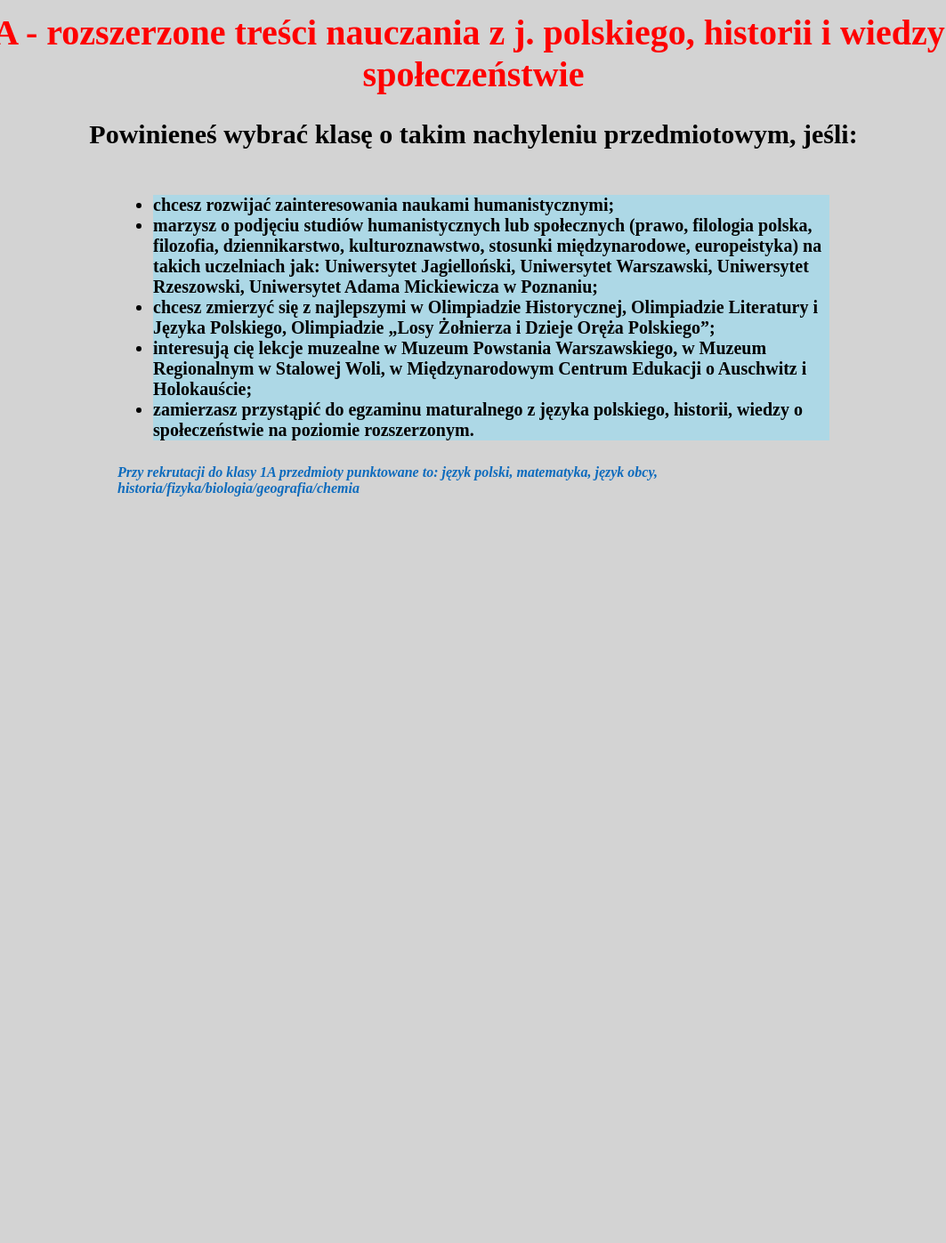
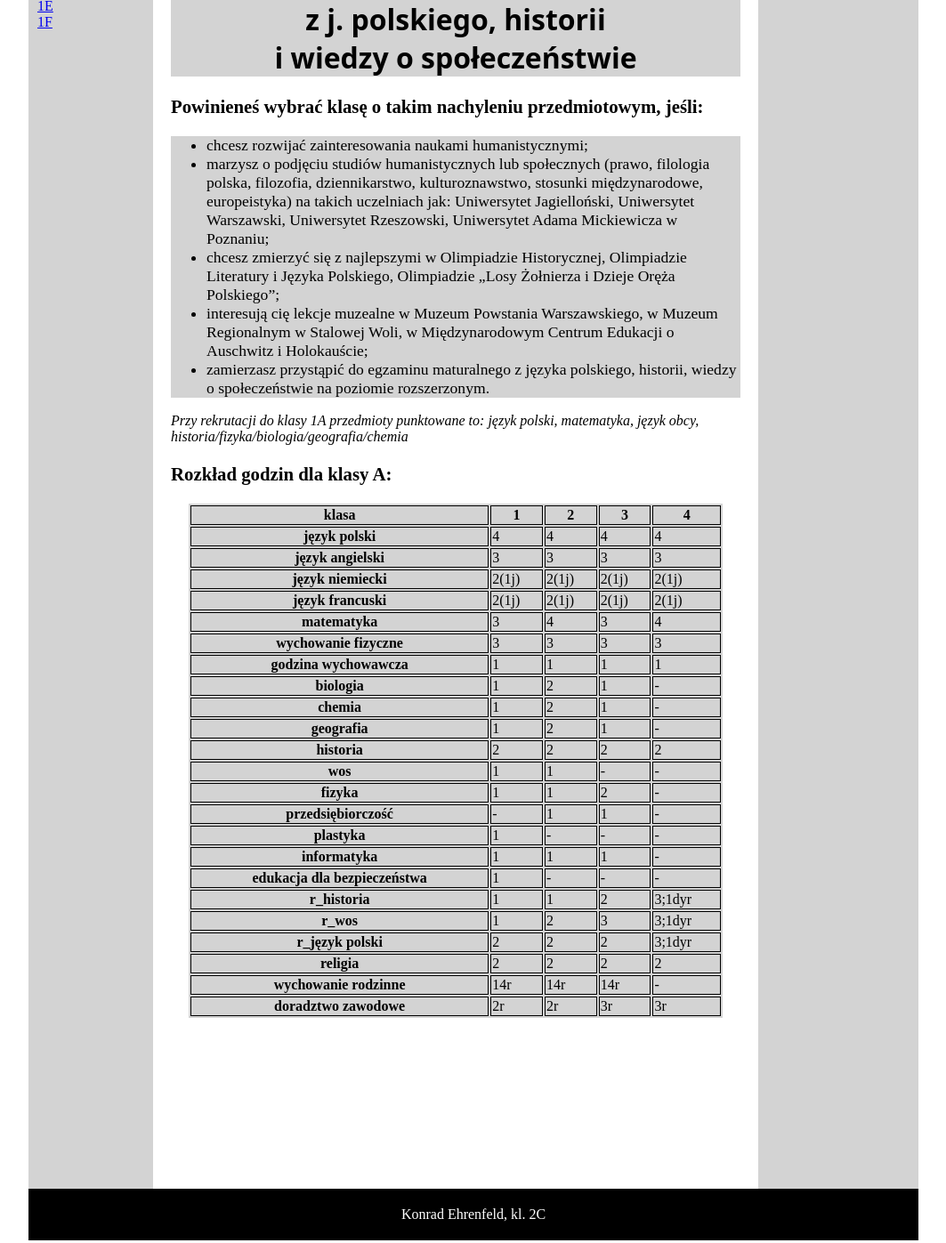
Before and after one commit to DonGrandeFezy/2, a plain HTML site: page index.html in a window 1280 px wide. Shown: the part 306-1703 px from the top of the page at 89% size, without its empty margins (108-1171 px from the left). Before the commit the page ends 888 px from the top, so only its background shows below. Drawn offline with Linux system fonts and the light colour scheme.

Commit message:
Update index.html

```diff
--- a/index.html
+++ b/index.html
@@ -1,56 +1,314 @@
+
+
 <!DOCTYPE HTML>
 <html lang="pl">
 <head>
-	<meta charset="utf-8" />
+	<meta charset="utf-8" >
 	<meta http-equiv="X-UA-Compatible" content="IE=edge,chrome=1" />
 
-	<title>1A - rozszerzone treści nauczania z j. polskiego, historii i wiedzy o społeczeństwie</title>
+	<title>Rekrutacja - klasa 1A SLO</title>
+
+	<meta name="description" content="Rekrutacja na profil humanistyczny" />
+	<meta name="keywords" content="polski, historia, wos, slo, stalowawola" />
+
 	<style>
-	.content { width: 800px; margin: 0 auto; overflow: hidden; }
-	body {
+	#container
+	{
+		width: 1000px;
+		margin-left: auto;
+		margin-right: auto;
+	}
+	#logo
+	{
+		background-color: black;
+		color: white;
+		text-align: center;
+		padding: 15px;
+	}
+	#nav
+	{
+		float: left;
+		background-color: lightgray;
+		width: 120px;
+		min-height: 1400px;
+		padding: 10px;
+	}
+	#content
+	{
+		float: left;
+		padding: 20px;
+		width: 640px;
+	}
+	#ad
+	{
+		float: left;
+		width: 160px;
+		min-height: 1400px;
+		padding: 10px;
 		background-color: lightgray;
 	}
-	h1 {
+	#footer
+	{
+		clear: both;
+		background-color: black;
+		color: white;
 		text-align: center;
-	font-size: 40px;
-		color: rgb(255, 0, 0);
+		padding: 20px;
 	}
-	h2 {
-	font-size: 30px;
+	h1{
 		text-align: center;
-
+      		background-color: lightgray;
+		font-family: sans;
         }
-	h3 {
-		color: rgb(13, 107, 189);
-		font-size: 16px;
+        .subt{
+      		font-weight: bold;
+	  	font-size: 1.3em;
         }
-	h4 {
-		background-color: lightblue;
-		font-size: 20px;
+        .lista{
+      		background-color: lightgray;
+	  	font-size: 1.1em;
         }
-
+        #inf{
+      		font-style: italic;
+	 	font-size: 1em;
+	}
+	#pic{
+	  	display: block;
+	  	margin-left: auto;
+	 	margin-right: auto;
+	 	width: 95%;
+	}
+        td, th{
+	  	border: 1px solid black;
+	}
+	#tab{
+	  	width: 600px;
+		background-color: lightgray;
+	  	font-size: 1em;
+	}
 	</style>
-	<meta name="description" content="Opis w Google" />
-	<meta name="keywords" content="słowa, kluczowe, wypisane, po, porzecinku" />
-
 </head>
 
 <body>
-	<img src="Tlo.jpg">
-<h1>1A - rozszerzone treści nauczania z j. polskiego, historii i wiedzy o społeczeństwie</h1>
-	<h2>Powinieneś wybrać klasę o takim nachyleniu przedmiotowym, jeśli:</h2>
 
- <div class ="content">
- <ul>
-<h4>
+	<div id="container">
+
+		<div id="logo">
+			<img src="1a.png" width="900px">
+		</div>
+
+		<div id="nav">
+			<a href="index.html">1A</a> <br />
+			<a href="rekrutacja2020-1b.html">1B</a> <br />
+			<a href="rekrutacja2020-1c.html"">1C</a> <br />
+			<a href="rekrutacja2020-1d.html"">1D</a> <br />
+			<a href="rekrutacja2020-1e.html"">1E</a> <br />
+			<a href="rekrutacja2020-1f.html"">1F</a> <br />
+		</div>
+
+		<div id="content">
+			<h1>1A - rozszerzone treści nauczania <br />z j. polskiego, historii <br />i wiedzy o społeczeństwie</h1>
+		<p class="subt">Powinieneś wybrać klasę o takim nachyleniu przedmiotowym, jeśli:</p>
+			<ul class="lista">
 			<li>chcesz rozwijać zainteresowania naukami humanistycznymi;</li>
-<li>marzysz o podjęciu studiów humanistycznych lub społecznych (prawo, filologia polska, filozofia, dziennikarstwo, kulturoznawstwo, stosunki międzynarodowe, europeistyka) na takich uczelniach jak: Uniwersytet Jagielloński, Uniwersytet Warszawski, Uniwersytet Rzeszowski, Uniwersytet Adama Mickiewicza w Poznaniu;</li>
-<li>chcesz zmierzyć się z najlepszymi w Olimpiadzie Historycznej, Olimpiadzie Literatury i Języka Polskiego, Olimpiadzie „Losy Żołnierza i Dzieje Oręża Polskiego”;</li>
+			<li>marzysz o podjęciu studi&oacute;w humanistycznych lub społecznych (prawo, filologia polska, filozofia, dziennikarstwo, kulturoznawstwo, stosunki międzynarodowe, europeistyka) na takich uczelniach jak: Uniwersytet Jagielloński, Uniwersytet Warszawski, Uniwersytet Rzeszowski, Uniwersytet Adama Mickiewicza w Poznaniu;</li>
+			<li>chcesz zmierzyć się z najlepszymi w Olimpiadzie Historycznej, Olimpiadzie Literatury i Języka Polskiego, Olimpiadzie &bdquo;Losy Żołnierza i Dzieje Oręża Polskiego&rdquo;;</li>
 			<li>interesują cię lekcje muzealne w Muzeum Powstania Warszawskiego, w Muzeum Regionalnym w Stalowej Woli, w Międzynarodowym Centrum Edukacji o Auschwitz i Holokauście;</li>
-<li>zamierzasz przystąpić do egzaminu maturalnego z języka polskiego, historii, wiedzy o społeczeństwie na poziomie rozszerzonym.</li>
-</h4>
-</ul>
-<h3><em>Przy rekrutacji do klasy 1A przedmioty punktowane to: język polski, matematyka, język obcy, historia/fizyka/biologia/geografia/chemia</em></h3>
+			<li>zamierzasz przystąpić do egzaminu maturalnego z języka polskiego, historii, wiedzy o społeczeństwie na poziomie rozszerzonym.</li></ul>
+		<p></p>
+		<p id="inf">Przy rekrutacji do klasy 1A przedmioty punktowane to: język polski, matematyka, język obcy, historia/fizyka/biologia/geografia/chemia</p>
+		<p></p>
+		<p></p>
+		<p></p>
+		<p class="subt">Rozkład godzin dla klasy A:</p>
+
+			<table id="tab" width="800" align="center">
+				<thead>
+					<tr>
+						<th>klasa</th>
+						<th>1</th>
+						<th>2</th>
+						<th>3</th>
+						<th>4</th>
+					</tr>
+				</thead>
+				<tbody>
+				<tr>
+					<th>język polski</th>
+					<td>4</td>
+					<td>4</td>
+					<td>4</td>
+					<td>4</td>
+				</tr>
+				<tr>
+					<th>język angielski</th>
+					<td>3</td>
+					<td>3</td>
+					<td>3</td>
+					<td>3</td>
+				</tr>
+				<tr>
+					<th>język niemiecki</th>
+					<td>2(1j)</td>
+					<td>2(1j)</td>
+					<td>2(1j)</td>
+					<td>2(1j)</td>
+				</tr>
+				<tr>
+					<th>język francuski</th>
+					<td>2(1j)</td>
+					<td>2(1j)</td>
+					<td>2(1j)</td>
+					<td>2(1j)</td>
+				</tr>
+				<tr>
+					<th>matematyka</th>
+					<td>3</td>
+					<td>4</td>
+					<td>3</td>
+					<td>4</td>
+				</tr>
+				<tr>
+					<th>wychowanie fizyczne</th>
+					<td>3</td>
+					<td>3</td>
+					<td>3</td>
+					<td>3</td>
+				</tr>
+				<tr>
+					<th>godzina wychowawcza</th>
+					<td>1</td>
+					<td>1</td>
+					<td>1</td>
+					<td>1</td>
+				</tr>
+				<tr>
+					<th>biologia</th>
+					<td>1</td>
+					<td>2</td>
+					<td>1</td>
+					<td>-</td>
+				</tr>
+				<tr>
+					<th>chemia</th>
+					<td>1</td>
+					<td>2</td>
+					<td>1</td>
+					<td>-</td>
+				</tr>
+				<tr>
+					<th>geografia</th>
+					<td>1</td>
+					<td>2</td>
+					<td>1</td>
+					<td>-</td>
+				</tr>
+				<tr>
+					<th>historia</th>
+					<td>2</td>
+					<td>2</td>
+					<td>2</td>
+					<td>2</td>
+				</tr>
+				<tr>
+					<th>wos</th>
+					<td>1</td>
+					<td>1</td>
+					<td>-</td>
+					<td>-</td>
+				</tr>
+				<tr>
+					<th>fizyka</th>
+					<td>1</td>
+					<td>1</td>
+					<td>2</td>
+					<td>-</td>
+				</tr>
+				<tr>
+					<th>przedsiębiorczość</th>
+					<td>-</td>
+					<td>1</td>
+					<td>1</td>
+					<td>-</td>
+				</tr>
+				<tr>
+					<th>plastyka</th>
+					<td>1</td>
+					<td>-</td>
+					<td>-</td>
+					<td>-</td>
+				</tr>
+				<tr>
+					<th>informatyka</th>
+					<td>1</td>
+					<td>1</td>
+					<td>1</td>
+					<td>-</td>
+				</tr>
+				<tr>
+					<th>edukacja dla bezpieczeństwa</th>
+					<td>1</td>
+					<td>-</td>
+					<td>-</td>
+					<td>-</td>
+				</tr>
+				<tr>
+					<th>r_historia</th>
+					<td>1</td>
+					<td>1</td>
+					<td>2</td>
+					<td>3;1dyr</td>
+				</tr>
+				<tr>
+					<th>r_wos</th>
+					<td>1</td>
+					<td>2</td>
+					<td>3</td>
+					<td>3;1dyr</td>
+				</tr>
+				<tr>
+					<th>r_język polski</th>
+					<td>2</td>
+					<td>2</td>
+					<td>2</td>
+					<td>3;1dyr</td>
+				</tr>
+				<tr>
+					<th>religia</th>
+					<td>2</td>
+					<td>2</td>
+					<td>2</td>
+					<td>2</td>
+				</tr>
+				<tr>
+					<th>wychowanie rodzinne</th>
+					<td>14r</td>
+					<td>14r</td>
+					<td>14r</td>
+					<td>-</td>
+				</tr>
+				<tr>
+					<th>doradztwo zawodowe</th>
+					<td>2r</td>
+					<td>2r</td>
+					<td>3r</td>
+					<td>3r</td>
+				</tr>
+				</tbody>
+			</table>
+			<p></p>
+
 		</div>
+
+		<div id="ad">
+			<img src="reklama.png" />
+		</div>
+
+		<div id="footer">
+			Konrad Ehrenfeld, kl. 2C
+		</div>
+
+	</div>
+
 </body>
 </html>
```
Lines whose indentation alone changed are shown as unchanged.
